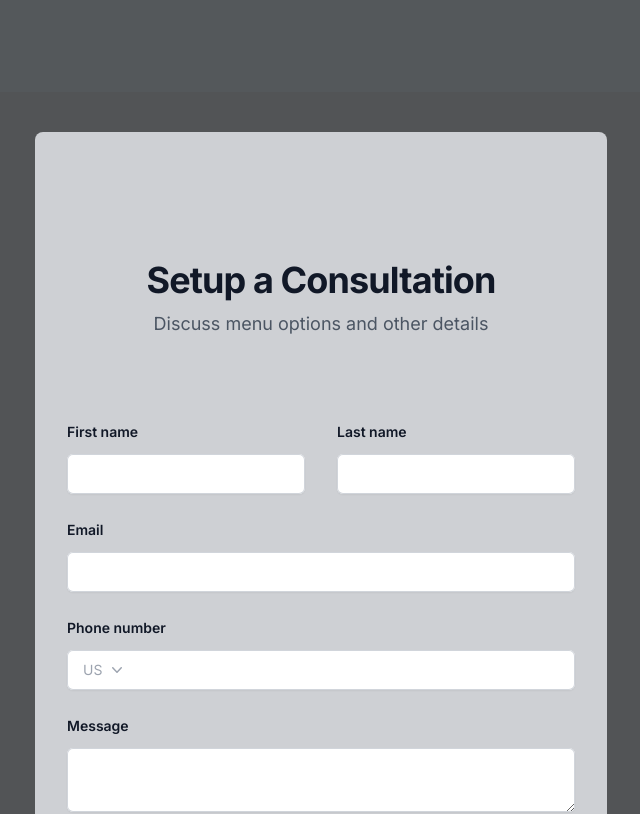
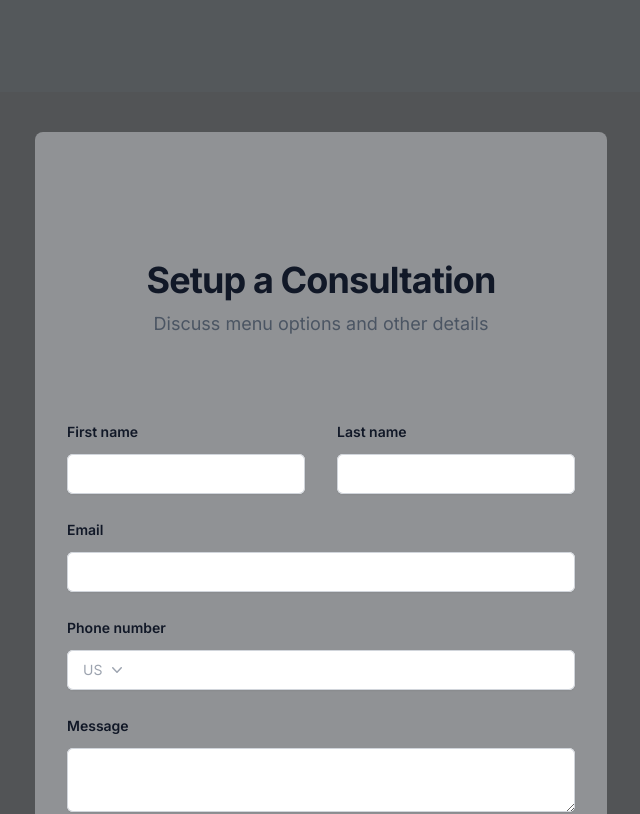
Before and after one commit to Ekalex/website, a Next.js app: page / in a window 1280 px wide. Shown: the part 3040-3854 px from the top of the page, without its empty margins (319-959 px from the left). Built offline with nearby package versions, Linux system fonts and the light colour scheme.

Commit message:
styled contact card background

```diff
--- a/components/Contact/index.tsx
+++ b/components/Contact/index.tsx
@@ -4,7 +4,7 @@
 const Contact = () => {
   return (
     <section className="flex justify-center items-center p-10">
-      <div className="isolate bg-Gray px-6 py-24 sm:py-32 lg:px-8 rounded-lg">
+      <div className="isolate bg-opacity-50 bg-Gray px-6 py-24 sm:py-32 lg:px-8 rounded-lg">
         <div className="mx-auto max-w-2xl text-center">
           <h2 className="text-3xl font-bold tracking-tight text-gray-900 sm:text-4xl">Setup a Consultation</h2>
           <p className="mt-2 text-lg leading-8 text-gray-600">Discuss menu options and other details</p>
@@ -54,8 +54,7 @@
               </div>
             </div>
             <div className="mt-10">
-              <button type="submit" className="block w-full rounded-md bg-primary px-3.5 py-2.5 text-center text-sm font-semibold text-white shadow-sm hover:bg-Charcoal focus-visible:outline focus-visible:outline-2 focus-visible:outline-offset-2 focus-visible:outline-indigo-600">submit
-              </button>
+              <button type="submit" className="block w-full rounded-md bg-primary px-3.5 py-2.5 text-center text-sm font-semibold text-white shadow-sm hover:bg-Charcoal focus-visible:outline focus-visible:outline-2 focus-visible:outline-offset-2 focus-visible:outline-indigo-600">submit</button>
             </div>
           </form>
       </div>
```
